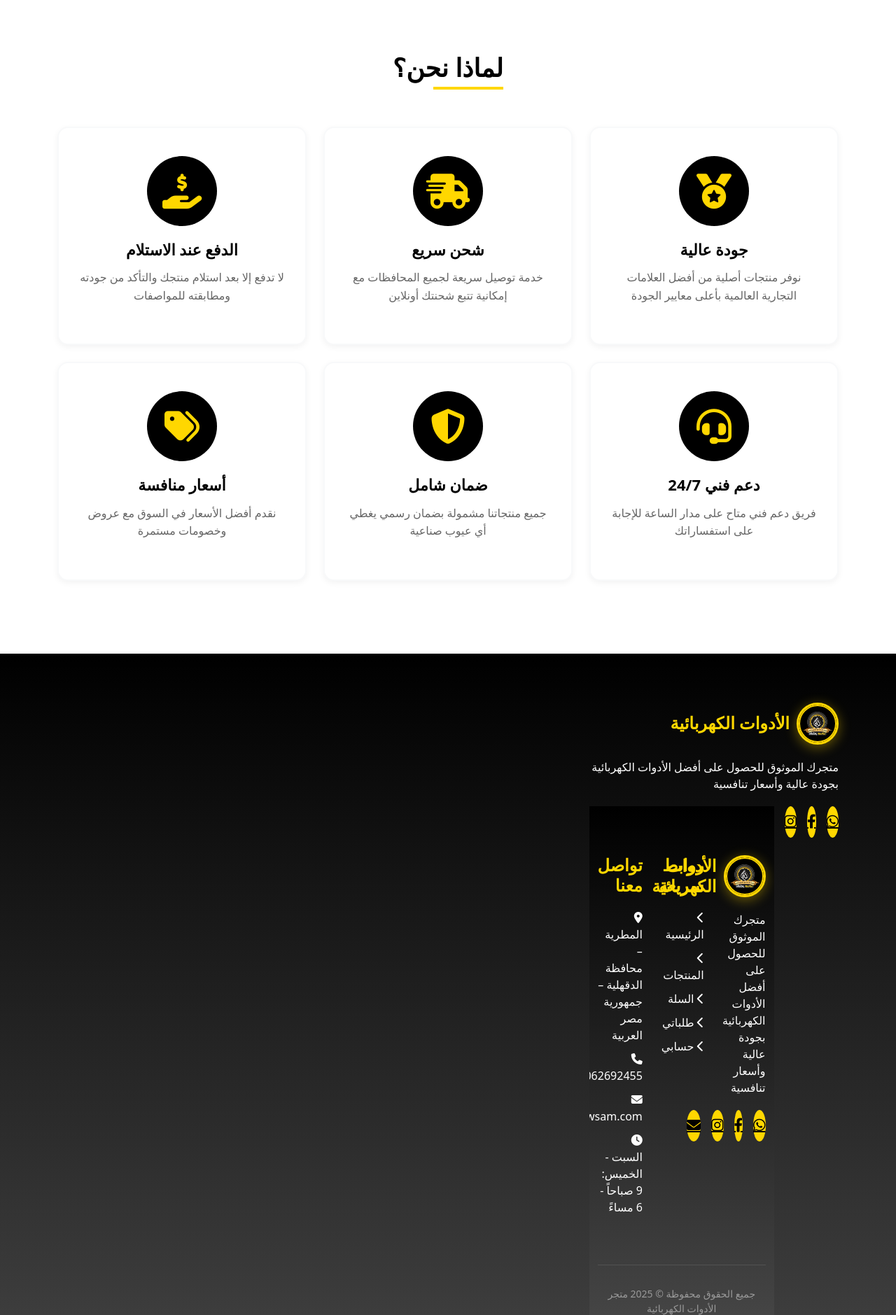
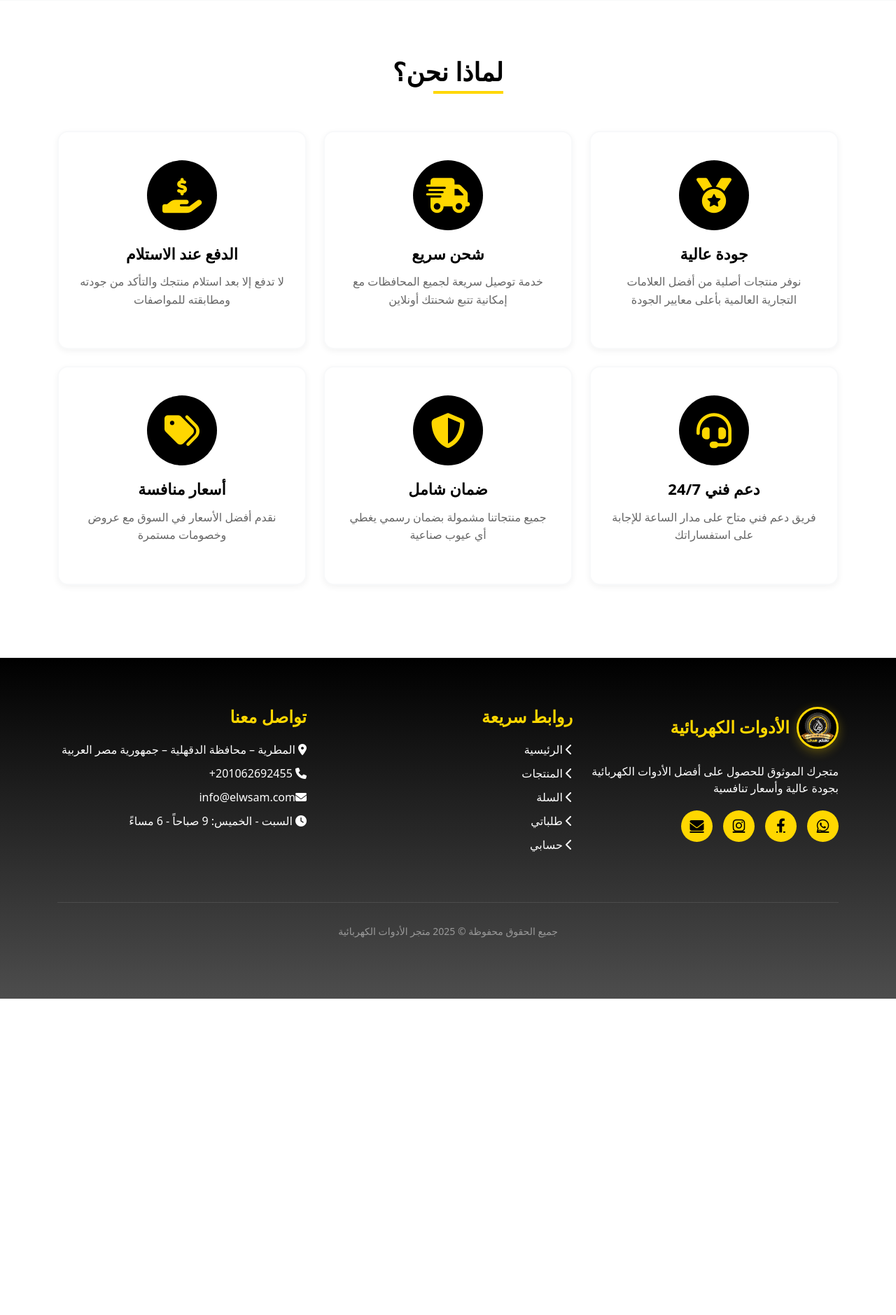
Before and after one commit to ahmedalghary1/alwesam-clone, a Django app: page / in a window 1280 px wide. Shown: the part 1131-3010 px from the top of the page at 70% size. After the commit the page ends 2558 px from the top, so only its background shows below. Run offline with Django 5.2, Linux system fonts and the light colour scheme; parts of the project's set-up code (start-up, migrations or seed data) failed here and were passed over.

Commit message:
update 4

```diff
--- a/admin_panel/views.py
+++ b/admin_panel/views.py
@@ -154,7 +154,7 @@ def admin_product_delete(request, product_id):
     """
     Delete product.
     """
-    product = get_object_or_404(Product, id=product_id)
+    product = get_object_or_404(Product, uuid =product_id)
     product_name = product.name
     product.delete()
     messages.success(request, f'✅ تم حذف المنتج "{product_name}" بنجاح.')
--- a/static/css/nav.css
+++ b/static/css/nav.css
@@ -46,14 +46,14 @@ body {
     color: var(--primary-yellow);
 }
 
-/* Logo Styles - FIXED AND STYLED */
+/* Logo Container - Default (Navbar) 80x80px */
 .logo-container {
-    width: 60px !important;
-    height: 60px !important;
-    min-width: 60px;
-    min-height: 60px;
-    max-width: 60px;
-    max-height: 60px;
+    width: 80px !important;
+    height: 80px !important;
+    min-width: 80px;
+    min-height: 80px;
+    max-width: 80px;
+    max-height: 80px;
     border-radius: 50%;
     background-color: #000;
     display: flex !important;
@@ -61,73 +61,25 @@ body {
     justify-content: center;
     overflow: hidden;
     border: 3px solid var(--primary-yellow);
-    box-shadow: 0 2px 8px rgba(0, 0, 0, 0.15);
-    animation: glow 3s ease-in-out infinite;
+    box-shadow: 0 4px 15px rgba(255, 215, 0, 0.3);
     flex-shrink: 0;
 }
 
-/* ضبط حجم صورة اللوجو */
+/* Logo Image - PNG Quality Fixes */
 .logo-container img {
     width: 100% !important;
     height: 100% !important;
-    max-width: 100% !important;
-    max-height: 100% !important;
-    object-fit: contain;
+    object-fit: cover;
     display: block;
-    transform: scaleX(-1);
-    /* High-quality image rendering */
     image-rendering: -webkit-optimize-contrast;
-    image-rendering: -moz-crisp-edges;
     image-rendering: crisp-edges;
-    image-rendering: high-quality;
-    -webkit-backface-visibility: hidden;
-    -webkit-transform: translateZ(0) scaleX(-1);
-    backface-visibility: hidden;
-    /* Smooth interpolation for better quality */
-    -ms-interpolation-mode: bicubic;
-    image-rendering: auto;
-    image-rendering: smooth;
-    /* Anti-aliasing */
-    -webkit-font-smoothing: antialiased;
-    -moz-osx-font-smoothing: grayscale;
 }
 
-.logo-svg {
-    width: 80%;
-    height: 80%;
-    filter: drop-shadow(0 2px 4px rgba(255, 215, 0, 0.4));
-    transition: all 0.3s ease;
-}
-
-/* تلوين عناصر اللوجو SVG */
-.logo-svg path:not(.st0) {
-    fill: var(--primary-yellow);
-    stroke: var(--secondary-white);
-    stroke-width: 0.3;
-}
-
-.logo-svg .st0 {
-    fill: none !important;
-    stroke: none !important;
-}
-
-.logo-svg rect {
-    fill: var(--primary-yellow);
-}
-
-/* تلوين النصوص العربية بشكل أوضح */
-.logo-svg g path {
-    fill: var(--primary-yellow);
-}
-
+/* Navbar Hover Effects */
 .navbar-brand:hover .logo-container {
     transform: scale(1.05) rotate(2deg);
     box-shadow: 0 6px 20px rgba(255, 215, 0, 0.5);
     border-color: var(--secondary-white);
-}
-
-.navbar-brand:hover .logo-svg {
-    filter: drop-shadow(0 4px 8px rgba(255, 215, 0, 0.6));
 }
 
 @keyframes glow {
@@ -139,18 +91,6 @@ body {
 
     50% {
         box-shadow: 0 4px 25px rgba(255, 215, 0, 0.6);
-    }
-}
-
-@keyframes pulse {
-
-    0%,
-    100% {
-        opacity: 1;
-    }
-
-    50% {
-        opacity: 0.7;
     }
 }
 
@@ -191,15 +131,11 @@ body {
     width: 100%;
 }
 
-
-
-
 @media (max-width: 768px) {
     .page-title {
         font-size: 32px;
     }
 }
-
 
 /* Footer */
 .footer {
@@ -220,31 +156,14 @@ body {
     gap: 10px;
 }
 
-.footer-title img {
-    width: 45px;
-    height: 45px;
-    object-fit: contain;
-    border-radius: 50%;
-    /* High-quality image rendering */
-    image-rendering: -webkit-optimize-contrast;
-    image-rendering: -moz-crisp-edges;
-    image-rendering: crisp-edges;
-    image-rendering: high-quality;
-    -webkit-backface-visibility: hidden;
-    -webkit-transform: translateZ(0) scaleX(-1);
-    backface-visibility: hidden;
-    /* Smooth interpolation for better quality */
-    -ms-interpolation-mode: bicubic;
-    image-rendering: auto;
-    image-rendering: smooth;
-    /* Anti-aliasing */
-    -webkit-font-smoothing: antialiased;
-    -moz-osx-font-smoothing: grayscale;
-    /* Better quality display */
-    transform: scaleX(-1);
-    background-color: #000;
-    padding: 3px;
-    border: 2px solid var(--primary-yellow);
+/* Footer Logo Container Override - 60x60px */
+.footer-title .logo-container {
+    width: 60px !important;
+    height: 60px !important;
+    min-width: 60px;
+    min-height: 60px;
+    max-width: 60px;
+    max-height: 60px;
 }
 
 .footer-links {
--- a/templates/base.html
+++ b/templates/base.html
@@ -153,22 +153,6 @@
 
     {% endblock content %}
 
-    <!-- Footer -->
-<footer class="footer" id="contact">
-<div class="container">
-<div class="row">
-<div class="col-lg-4 mb-4">
-<h3 class="footer-title">
-<div class="logo-container">
-<img alt='{% trans "Logo" %}' class="logo-svg" src="{% static 'images/ELWSAM.png' %}"/>
-</div>
-                        {% trans "الأدوات الكهربائية" %}
-                    </h3>
-<p>{% trans "متجرك الموثوق للحصول على أفضل الأدوات الكهربائية بجودة عالية وأسعار تنافسية" %}</p>
-<div class="social-icons">
-<a class="social-icon" href="#"><i class="fab fa-whatsapp"></i></a>
-<a class="social-icon" href="#"><i class="fab fa-facebook-f"></i></a>
-<a class="social-icon" href="#"><i class="fab fa-instagram"></i></a>
 
     <!-- Footer -->
 <footer class="footer" id="contact">
@@ -219,16 +203,3 @@
 <script src="https://cdn.jsdelivr.net/npm/bootstrap@5.3.0/dist/js/bootstrap.bundle.min.js"></script>
 </body>
 </html>
-     </div>
-    </div>
-    <div class="copyright">
-     <p>
-      {% trans "جميع الحقوق محفوظة © 2025 متجر الأدوات الكهربائية" %}
-     </p>
-    </div>
-   </div>
-  </footer>
-  <!-- Bootstrap JS Bundle -->
-  <script src="https://cdn.jsdelivr.net/npm/bootstrap@5.3.0/dist/js/bootstrap.bundle.min.js"></script>
- </body>
-</html>
```
Also changed, not shown: db.sqlite3.
